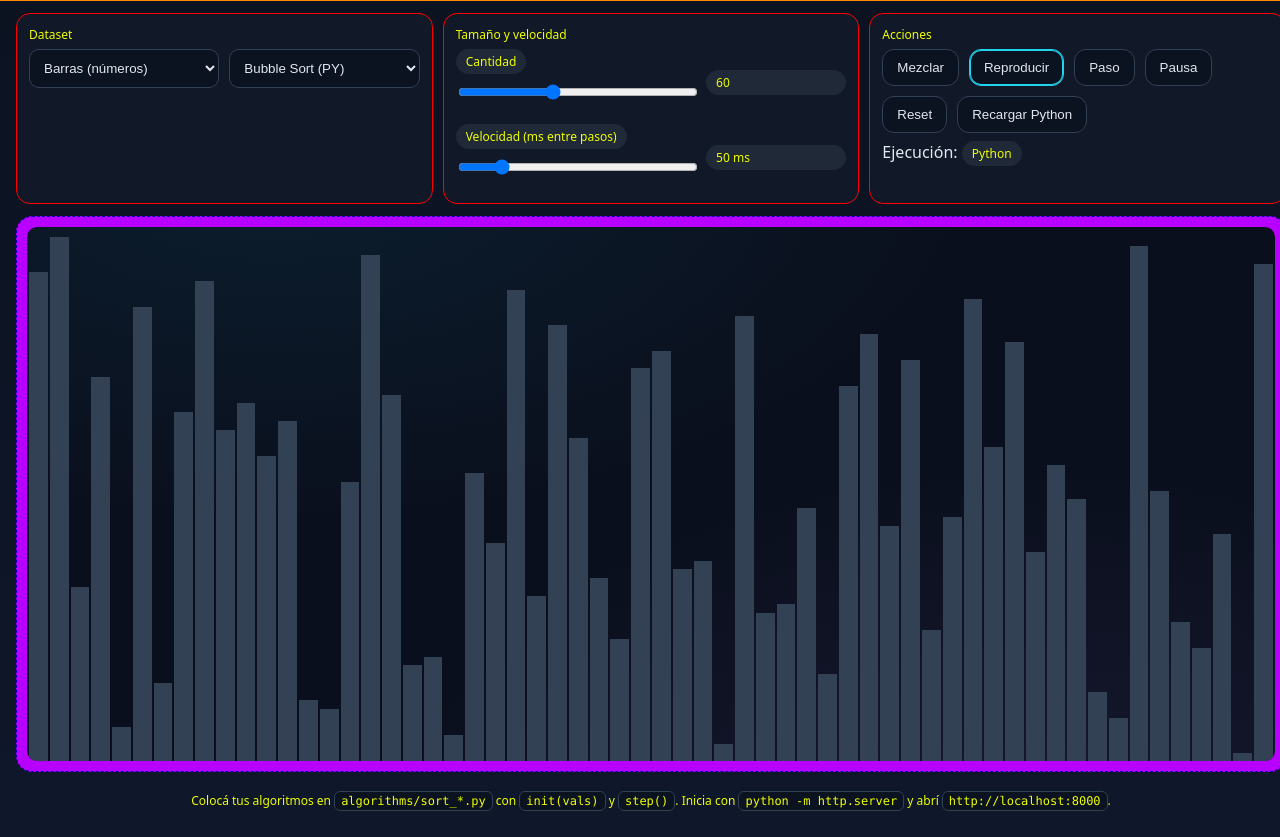
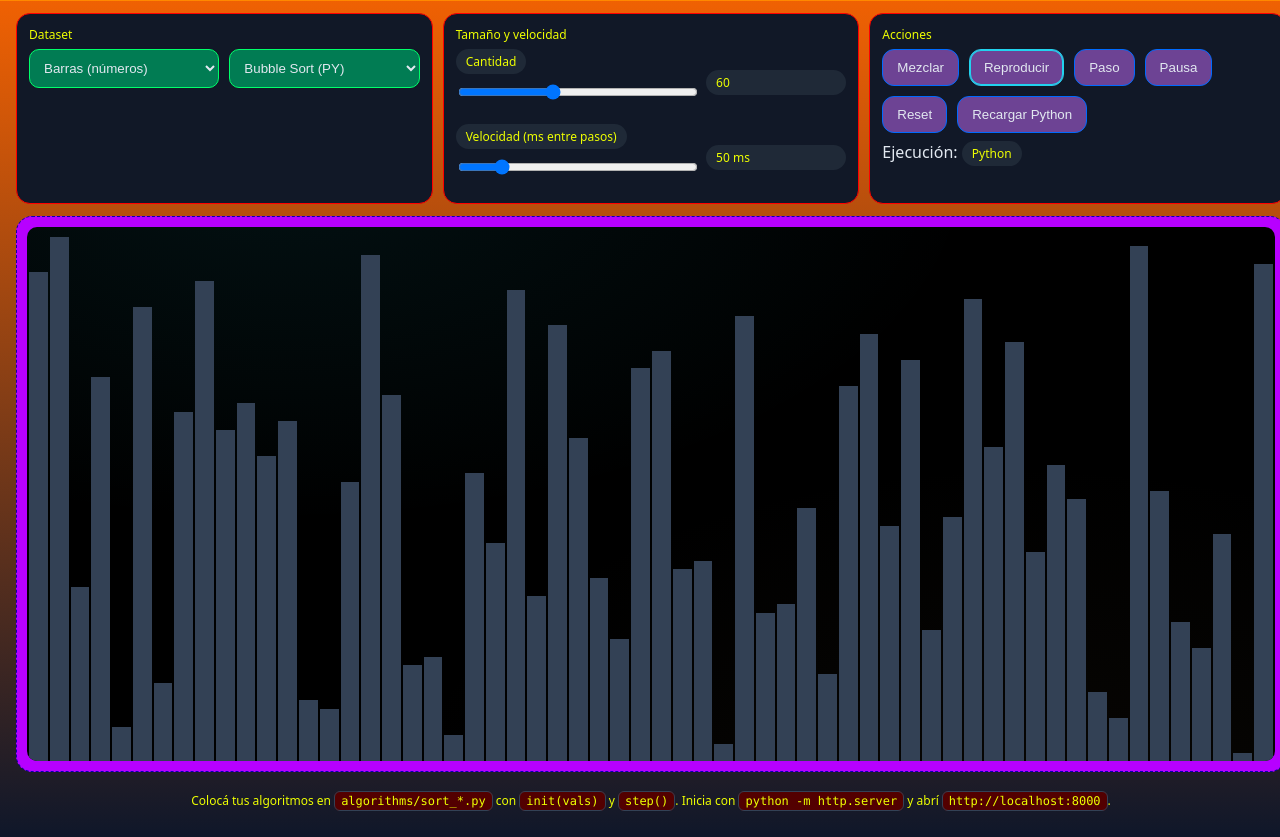
Before and after one commit to valenvillagra/TP-IntroProgra, a plain HTML site: page visualizador/index.html in a window 1280 px wide. Shown: the part 57-894 px from the top of the page. Drawn offline with Linux system fonts and the light colour scheme; a script that the page names is missing.

Commit message:
Update index.html
mm

```diff
--- a/visualizador/index.html
+++ b/visualizador/index.html
@@ -8,7 +8,7 @@
   <style>
     :root { --bg:#0f172a; --panel:#111827; --muted:#eeff00; --text:#e2e8f0; --accent:#22d3ee; }
     *{box-sizing:border-box}
-    body{margin:0;font-family:system-ui,-apple-system,Segoe UI,Roboto,Ubuntu,Cantarell,Arial;background:linear-gradient(180deg,#0b1220,var(--bg));color:var(--text);min-height:100vh;display:grid;grid-template-rows:auto 1fr}
+    body{margin:0;font-family:system-ui,-apple-system,Segoe UI,Roboto,Ubuntu,Cantarell,Arial;background:linear-gradient(180deg,#ff6600,var(--bg));color:var(--text);min-height:100vh;display:grid;grid-template-rows:auto 1fr}
     header{padding:16px 20px;border-bottom:1px solid #ff8800;background:rgba(183, 0, 255, 0.75);backdrop-filter:blur(6px);display:flex;align-items:center;gap:12px;flex-wrap:wrap}
     h1{font-size:18px;margin:0;letter-spacing:.3px}
     .pill{padding:4px 10px;border-radius:999px;background:#1f2937;color:var(--muted);font-size:12px}
@@ -16,18 +16,18 @@
     .controls{display:grid;grid-template-columns:repeat(auto-fit,minmax(260px,1fr));gap:10px;width:100%}
     .card{background:var(--panel);border:1px solid #ff0000;border-radius:14px;padding:12px}
     label{font-size:12px;color:var(--muted);display:block;margin-bottom:6px}
-    select,input[type=range],input[type=file]{width:100%;padding:10px;border-radius:10px;border:1px solid #334155;background:#0b1220;color:var(--text)}
+    select,input[type=range],input[type=file]{width:100%;padding:10px;border-radius:10px;border:1px solid #00ff6a;background:#017c53;color:var(--text)}
     .row{display:flex;align-items:center;gap:10px}
     .row>*{flex:1}
     .btns{display:flex;flex-wrap:wrap;gap:10px}
-    button{background:#0b1220;color:var(--text);border:1px solid #334155;padding:10px 14px;border-radius:12px;cursor:pointer;transition:transform .06s ease,border-color .2s ease}
+    button{background:#6d4394;color:var(--text);border:1px solid #006aff;padding:10px 14px;border-radius:12px;cursor:pointer;transition:transform .06s ease,border-color .2s ease}
     button:hover{border-color:var(--accent)}
     button:active{transform:translateY(1px)}
     button.primary{border-color:var(--accent);box-shadow:inset 0 0 0 1px var(--accent)}
     #canvasWrap{background:#b700ff;border:1px dashed #0b00ac;border-radius:16px;padding:10px;position:relative}
-    #view{width:100%;height:64vh;display:block;border-radius:10px;background:radial-gradient(1000px 500px at 20% -10%,rgba(34,211,238,.08),transparent 70%),radial-gradient(900px 500px at 80% 110%,rgba(167,139,250,.08),transparent 70%),#0a0f1d}
+    #view{width:100%;height:64vh;display:block;border-radius:10px;background:radial-gradient(1000px 500px at 20% -10%,rgba(34,211,238,.08),transparent 70%),radial-gradient(900px 500px at 80% 110%,rgba(102, 79, 44, 0.08),transparent 70%),#000000}
     .footer{color:var(--muted);font-size:12px;text-align:center;padding:8px 0}
-    .kbd{font-family:ui-monospace,SFMono-Regular,Menlo,Consolas,monospace;background:#0b1220;border:1px solid #334155;padding:2px 6px;border-radius:6px}
+    .kbd{font-family:ui-monospace,SFMono-Regular,Menlo,Consolas,monospace;background:#530000;border:1px solid #334155;padding:2px 6px;border-radius:6px}
   </style>
   <script src="https://cdn.jsdelivr.net/pyodide/v0.26.0/full/pyodide.js" defer></script>
   <script defer>
```
